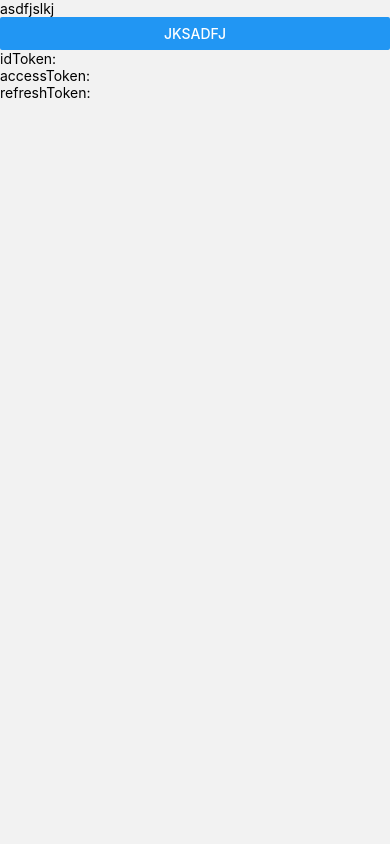
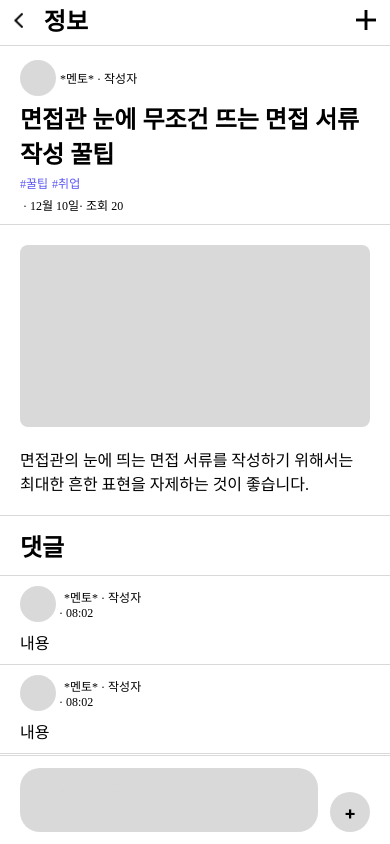
Before and after one commit to Highthon-11th/highthon_app, a React Native app: screen /Question in a window 390 px wide. Built offline with nearby package versions, Linux system fonts and the light colour scheme.

Commit message:
feat :: 정보 페이지

```diff
--- a/src/components/Header.tsx
+++ b/src/components/Header.tsx
@@ -1,10 +1,9 @@
 import React from 'react';
-import { SafeAreaView, StyleSheet, Text, View } from 'react-native';
+import { StyleSheet, Text, View } from 'react-native';
 import { Image } from 'react-native';
-import PlusIcon from '../../assets/plusIcon.png'
+import PlusIcon from '../../assets/plusIcon.png';
 import ArrowIcon from '../../assets/arrow_back_ios.png';
-import { title3 } from '../styles/typography/title';
-import { COLOR } from '../styles/color/color'
+import { title1 } from '../styles/typography/title';
 
 interface Props {
   title: string;
@@ -16,7 +15,7 @@ const Header = ({ title }: Props) => {
       <View style={styles.Wrapper}>
         <View style={styles.arrowBox}>
           <Image source={ArrowIcon} style={styles.arrowIcon} />
-          <Text style={title3}>{title}</Text>
+          <Text style={title1}>{title}</Text>
         </View>
 
         <Image source={PlusIcon} style={styles.plusIcon} />
@@ -54,14 +53,14 @@ const styles = StyleSheet.create({
   },
   plusIcon: {
     width: 20,
-    height: 20
+    height: 20,
   },
   hr: {
     width: '100%',
     borderBottomWidth: 1,
     borderBottomColor: '#D9D9D9',
     marginTop: 10,
-  }
+  },
 });
 
 export default Header;
--- /dev/null
+++ b/src/components/question/Comment.tsx
@@ -0,0 +1,45 @@
+import { COLOR } from '@/styles/color/color';
+import { body1, body3 } from '@/styles/typography/body';
+import React from 'react';
+import { StyleSheet, Text, View } from 'react-native';
+
+const Comment = () => {
+  return (
+    <View style={styles.container}>
+      <View style={styles.row}>
+        <View style={styles.profile} />
+        <View style={{ display: 'flex', flexDirection: 'column' }}>
+          <Text style={[body3, styles.name]}>*멘토* · 작성자</Text>
+          <Text style={body3}> · 08:02</Text>
+        </View>
+      </View>
+      <View style={{ height: 8 }} />
+      <Text style={body1}>내용</Text>
+    </View>
+  );
+};
+
+const styles = StyleSheet.create({
+  container: {
+    width: '100%',
+    paddingHorizontal: 20,
+    paddingVertical: 10,
+    borderBottomColor: COLOR.stroke,
+    borderBottomWidth: 1,
+  },
+  row: {
+    flexDirection: 'row',
+    alignItems: 'center',
+  },
+  profile: {
+    width: 36,
+    height: 36,
+    backgroundColor: COLOR.stroke,
+    borderRadius: 2400,
+  },
+  name: {
+    marginLeft: 8,
+  },
+});
+
+export default Comment;
--- a/src/navigation/navigation/RootNavigation.tsx
+++ b/src/navigation/navigation/RootNavigation.tsx
@@ -6,6 +6,7 @@ import CommunityScreen from '@screens/CommunityScreen.tsx';
 import ProfileScreen from '@screens/ProfileScreen.tsx';
 import MentoringScreen from '@screens/MentoringScreen.tsx';
 import UploadPostScreen from '@/screens/UploadPostScreen';
+import QuestionScreen from '@/screens/QuestionScreen';
 
 declare global {
   namespace ReactNavigation {
@@ -18,7 +19,7 @@ const Stack = createNativeStackNavigator<RootNavGraph>();
 const RootNavigation = () => {
   return (
     <Stack.Navigator
-      initialRouteName={'Profile'}
+      initialRouteName={'Question'}
       screenOptions={{
         headerShown: false,
       }}
@@ -27,6 +28,7 @@ const RootNavigation = () => {
       <Stack.Screen name={'Community'} component={CommunityScreen} />
       <Stack.Screen name={'Profile'} component={ProfileScreen} />
       <Stack.Screen name={'Mentoring'} component={MentoringScreen} />
+      <Stack.Screen name={'Question'} component={QuestionScreen} />
       <Stack.Screen name={'UploadPostScreen'} component={UploadPostScreen} />
     </Stack.Navigator>
   );
--- a/src/navigation/navigation/graph/RootNavGraph.ts
+++ b/src/navigation/navigation/graph/RootNavGraph.ts
@@ -4,6 +4,7 @@ type RootNavGraph = {
   Mentoring: any;
   Profile: undefined;
   UploadPostScreen: undefined;
+  Question: undefined;
 };
 
 export default RootNavGraph;
--- a/src/screens/CommunityScreen.tsx
+++ b/src/screens/CommunityScreen.tsx
@@ -12,12 +12,14 @@ import { Image } from 'react-native';
 import CommunityBar from '@/components/community/CommunityBar';
 import { useState } from 'react';
 import Category from '@/components/community/Category';
+import Header from '@/components/Header';
 
 const CommunityScreen = () => {
   const categories = ['사회', '꿀팁', '건강', '돈 관리', '취업'];
   const [searchValue, setSearchValue] = useState<string>('');
   return (
     <SafeAreaView style={styles.container}>
+      <Header title="게시판" />
       <ScrollView style={styles.wrapper}>
         <View style={styles.searchWrap}>
           <TouchableOpacity>
--- a/src/screens/QuestionScreen.tsx
+++ b/src/screens/QuestionScreen.tsx
@@ -1,8 +1,199 @@
-import React from 'react';
+import Header from '@/components/Header';
+import Comment from '@/components/question/Comment';
+import { COLOR } from '@/styles/color/color';
+import { body1, body3 } from '@/styles/typography/body';
+import { title1 } from '@/styles/typography/title';
+import React, { useState } from 'react';
+import {
+  ScrollView,
+  StyleSheet,
+  Text,
+  View,
+  TextInput,
+  TouchableOpacity,
+  KeyboardAvoidingView,
+  Platform,
+} from 'react-native';
 import { SafeAreaView } from 'react-native-safe-area-context';
 
 const QuestionScreen = () => {
-  return <SafeAreaView></SafeAreaView>;
+  const [comment, setComment] = useState('');
+
+  const handleSendComment = () => {
+    if (comment.trim()) {
+      // 댓글 전송 로직
+      console.log('댓글 전송:', comment);
+      setComment('');
+    }
+  };
+
+  return (
+    <SafeAreaView style={styles.container}>
+      <Header title="정보" />
+      <KeyboardAvoidingView
+        style={styles.container}
+        behavior={Platform.OS === 'ios' ? 'padding' : 'height'}
+      >
+        <ScrollView
+          style={styles.wrapper}
+          contentContainerStyle={styles.scrollContent}
+        >
+          <View style={styles.infoWrap}>
+            <View
+              style={{
+                display: 'flex',
+                alignItems: 'center',
+                gap: 4,
+                flexDirection: 'row',
+              }}
+            >
+              <View style={styles.profile} />
+              <Text style={body3}>*멘토* · 작성자</Text>
+            </View>
+            <Text style={title1}>
+              면접관 눈에 무조건 뜨는 면접 서류작성 꿀팁
+            </Text>
+            <View style={{ display: 'flex', flexDirection: 'row', gap: 4 }}>
+              {['꿀팁', '취업'].map(items => (
+                <Text key={items} style={[body3, { color: COLOR.main }]}>
+                  #{items}
+                </Text>
+              ))}
+            </View>
+            <Text style={body3}> · 12월 10일· 조회 20</Text>
+          </View>
+          <View style={styles.contentContainer}>
+            <View
+              style={{
+                width: '100%',
+                backgroundColor: COLOR.stroke,
+                height: 182,
+                borderRadius: 8,
+              }}
+            />
+            <Text style={body1}>
+              면접관의 눈에 띄는 면접 서류를 작성하기 위해서는 최대한 흔한
+              표현을 자제하는 것이 좋습니다.
+            </Text>
+          </View>
+          <View>
+            <Text
+              style={[
+                title1,
+                {
+                  borderColor: COLOR.stroke,
+                  borderBottomWidth: 1,
+                  paddingHorizontal: 20,
+                  paddingVertical: 12,
+                },
+              ]}
+            >
+              댓글
+            </Text>
+          </View>
+          <View style={styles.commentsContainer}>
+            <Comment />
+            <Comment />
+          </View>
+        </ScrollView>
+
+        <View style={styles.commentInputContainer}>
+          <TextInput
+            style={styles.commentInput}
+            placeholder="댓글을 입력 해주세요"
+            placeholderTextColor={COLOR.stroke}
+            value={comment}
+            onChangeText={setComment}
+            multiline={true}
+            maxLength={500}
+          />
+          <TouchableOpacity
+            style={styles.sendButton}
+            onPress={handleSendComment}
+            disabled={!comment.trim()}
+          >
+            <Text style={styles.sendButtonText}>+</Text>
+          </TouchableOpacity>
+        </View>
+      </KeyboardAvoidingView>
+    </SafeAreaView>
+  );
 };
 
+const styles = StyleSheet.create({
+  container: {
+    flex: 1,
+    backgroundColor: '#fff',
+  },
+  wrapper: {
+    flex: 1,
+  },
+  scrollContent: {
+    paddingBottom: 80,
+  },
+  profile: {
+    width: 36,
+    height: 36,
+    backgroundColor: COLOR.stroke,
+    borderRadius: 2400,
+  },
+  infoWrap: {
+    width: '100%',
+    display: 'flex',
+    flexDirection: 'column',
+    gap: 4,
+    paddingHorizontal: 20,
+    paddingVertical: 10,
+  },
+  contentContainer: {
+    width: '100%',
+    borderBlockColor: COLOR.stroke,
+    borderTopWidth: 1,
+    borderBottomWidth: 1,
+    padding: 20,
+    display: 'flex',
+    gap: 20,
+  },
+  commentsContainer: {
+    paddingBottom: 20,
+  },
+  commentInputContainer: {
+    position: 'absolute',
+    bottom: 0,
+    left: 0,
+    right: 0,
+    flexDirection: 'row',
+    alignItems: 'flex-end',
+    paddingHorizontal: 20,
+    paddingVertical: 12,
+    backgroundColor: '#fff',
+    borderTopWidth: 1,
+    borderTopColor: COLOR.stroke,
+    gap: 12,
+  },
+  commentInput: {
+    flex: 1,
+    backgroundColor: COLOR.stroke,
+    borderRadius: 20,
+    paddingHorizontal: 16,
+    paddingVertical: 12,
+    maxHeight: 100,
+    fontSize: 12,
+    lineHeight: 20,
+  },
+  sendButton: {
+    width: 40,
+    height: 40,
+    backgroundColor: COLOR.stroke,
+    borderRadius: 20,
+    justifyContent: 'center',
+    alignItems: 'center',
+  },
+  sendButtonText: {
+    fontSize: 18,
+    fontWeight: 'bold',
+    color: COLOR.black,
+  },
+});
+
 export default QuestionScreen;
--- a/src/screens/UploadPostScreen.tsx
+++ b/src/screens/UploadPostScreen.tsx
@@ -20,6 +20,7 @@ import { COLOR } from '@/styles/color/color';
 import { body1 } from '@/styles/typography/body';
 import { title2, title3 } from '@/styles/typography/title';
 import Category from '@/components/community/Category';
+import Header from '@/components/Header';
 
 const { width } = Dimensions.get('window');
 
@@ -105,6 +106,7 @@ const UploadPostScreen = () => {
 
   return (
     <SafeAreaView style={styles.container}>
+      <Header title="글 작성" />
       <ScrollView style={styles.wrapper}>
         <View style={styles.contentWrap}>
           {renderUploadSection()}
--- a/src/styles/typography/body.ts
+++ b/src/styles/typography/body.ts
@@ -2,18 +2,18 @@ import { TextStyle } from 'react-native';
 
 export const body2: TextStyle = {
   fontFamily: 'Pretendard Variable',
-  fontSize: 12,
+  fontSize: 14,
   fontWeight: '500',
 };
 
 export const body1: TextStyle = {
   fontFamily: 'Pretendard Variable',
-  fontSize: 14,
+  fontSize: 16,
   fontWeight: '500',
 };
 
 export const body3: TextStyle = {
   fontFamily: 'Pretendard Variable',
-  fontSize: 10,
+  fontSize: 12,
   fontWeight: '500',
 };
--- a/src/styles/typography/title.ts
+++ b/src/styles/typography/title.ts
@@ -2,18 +2,18 @@ import { TextStyle } from 'react-native';
 
 export const title1: TextStyle = {
   fontFamily: 'Pretendard Variable',
-  fontSize: 20,
+  fontSize: 24,
   fontWeight: '600',
 };
 
 export const title2: TextStyle = {
   fontFamily: 'Pretendard Variable',
-  fontSize: 18,
+  fontSize: 20,
   fontWeight: '500',
 };
 
 export const title3: TextStyle = {
   fontFamily: 'Pretendard Variable',
-  fontSize: 16,
+  fontSize: 18,
   fontWeight: '500',
 };
```
